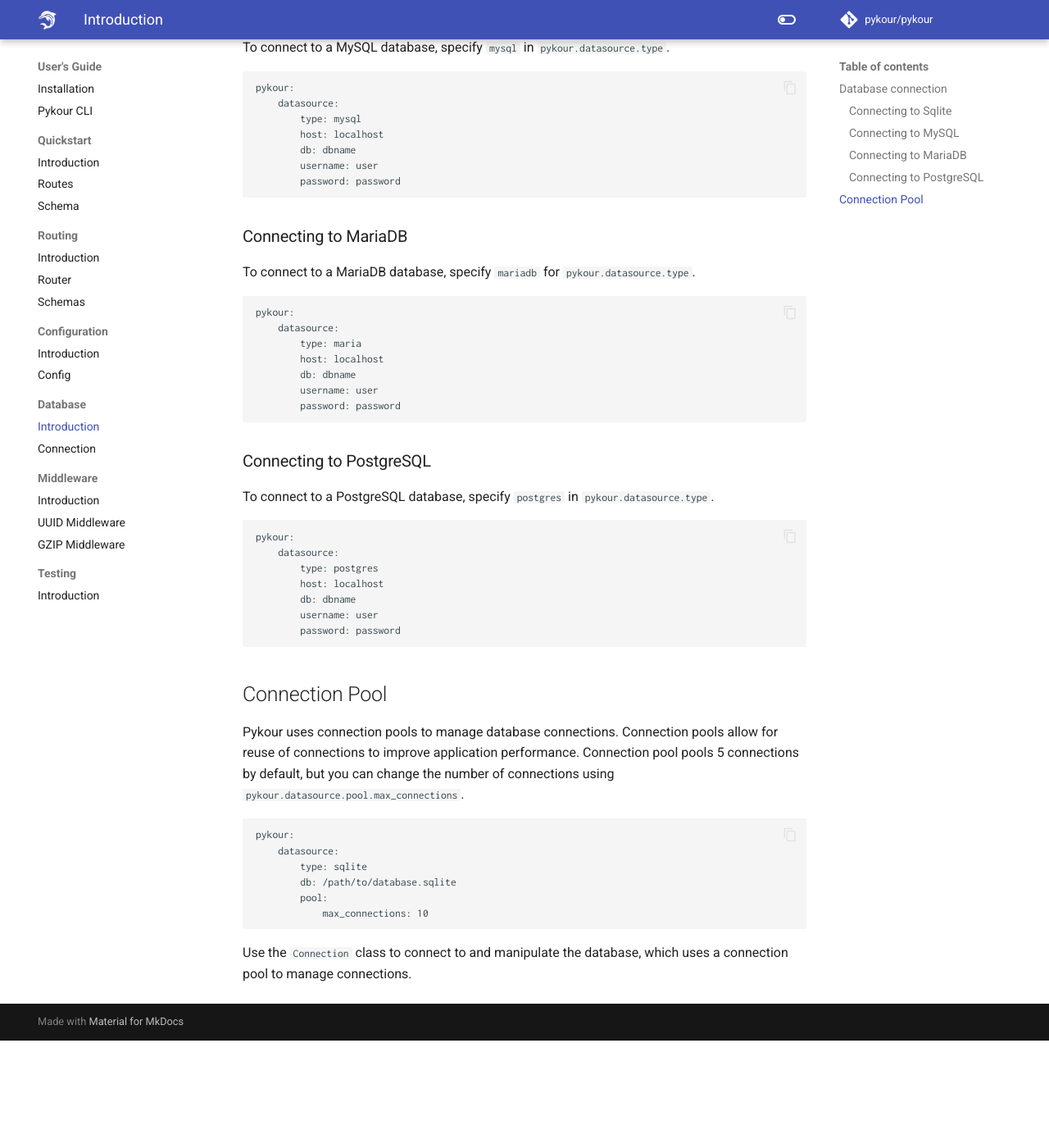
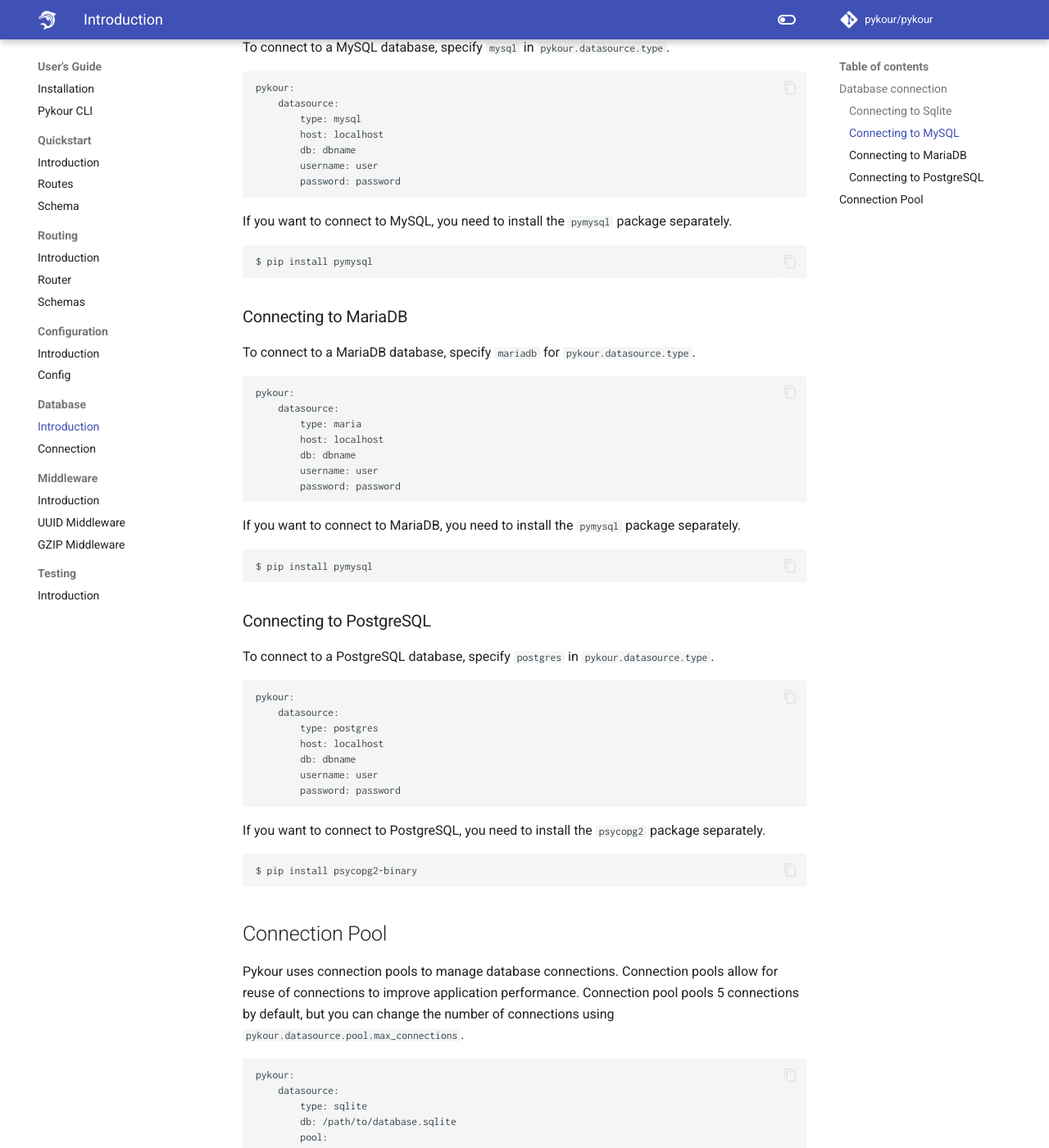
Before and after one commit to pykour/pykour, an MkDocs documentation site: the page built from docs/database/introduction.md, in a window 1280 px wide and 1400 px high, scrolled down 1139 px. Shown: the whole window at 82% size. Built offline with MkDocs 1.6.1 and Material for MkDocs 9.7.7, drawn with Linux system fonts in a browser that asks for light colours; comment, search, counter and statistics services are not loaded; before the commit the page ends 2408 px from its top, so only the background shows below that.

Commit message:
add driver information

````diff
--- a/docs/database/introduction.md
+++ b/docs/database/introduction.md
@@ -59,6 +59,12 @@
         password: password
 ```
 
+If you want to connect to MySQL, you need to install the `pymysql` package separately.
+
+```bash
+$ pip install pymysql
+```
+
 ### Connecting to MariaDB
 
 To connect to a MariaDB database, specify `mariadb` for `pykour.datasource.type`.
@@ -73,6 +79,12 @@
         password: password
 ```
 
+If you want to connect to MariaDB, you need to install the `pymysql` package separately.
+
+```bash
+$ pip install pymysql
+```
+
 ###  Connecting to PostgreSQL
 
 To connect to a PostgreSQL database, specify `postgres` in `pykour.datasource.type`.
@@ -85,6 +97,12 @@
         db: dbname
         username: user
         password: password
+```
+
+If you want to connect to PostgreSQL, you need to install the `psycopg2` package separately.
+
+```bash
+$ pip install psycopg2-binary
 ```
 
 ## Connection Pool
````
